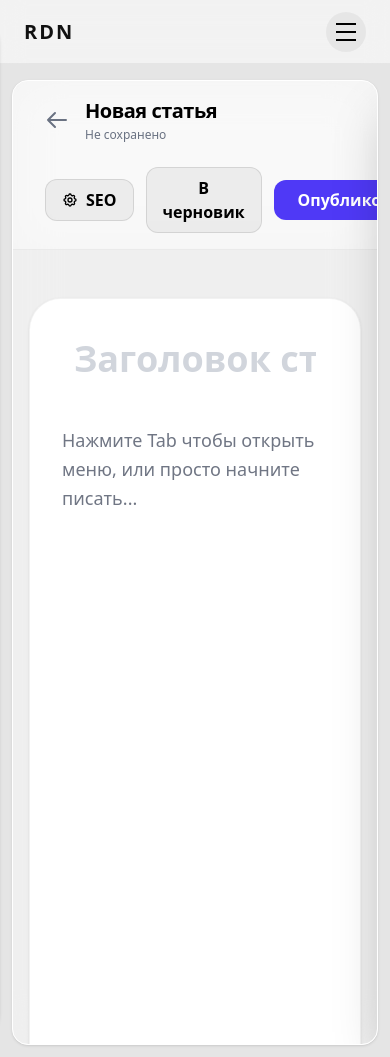
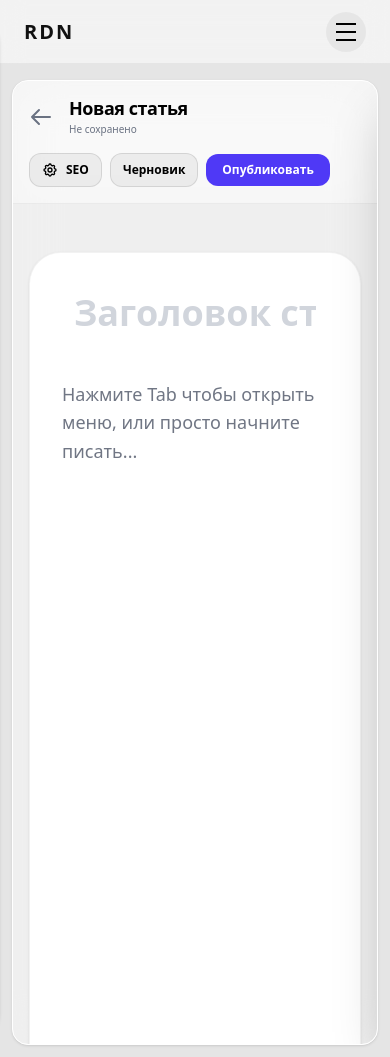
Before and after one commit to lambabydeveloop/rdn3, a Symfony app: template templates/admin/blog/create.html.twig in a window 390 px wide. Run offline with Twig, Linux system fonts and the light colour scheme; the template is opened without the code that fills it, so the values that code supplies are empty; some libraries are stand-ins or nearby versions.

Commit message:
Fix mobile frontend issues: chart labels, SEO panel z-index, button wrapping

```diff
--- a/templates/admin/blog/create.html.twig
+++ b/templates/admin/blog/create.html.twig
@@ -70,52 +70,42 @@
 {% endblock %}
 
 {% block dashboard_content %}
-    <header class="px-8 py-4 flex flex-col md:flex-row md:items-center justify-between gap-6 shrink-0 z-10 border-b border-black/5 dark:border-white/5 bg-white/30 dark:bg-black/30 backdrop-blur-xl sticky top-0">
+    <header class="px-4 md:px-8 py-4 flex flex-col md:flex-row md:items-center justify-between gap-4 shrink-0 z-40 border-b border-black/5 dark:border-white/5 bg-white/30 dark:bg-black/30 backdrop-blur-xl sticky top-0">
         <div class="greeting-anim flex items-center gap-4">
             <a href="{{ path('app_admin_blog_index') }}" class="text-gray-500 hover:text-black dark:hover:text-white transition-colors">
                 <svg class="w-6 h-6" fill="none" viewBox="0 0 24 24" stroke="currentColor"><path stroke-linecap="round" stroke-linejoin="round" stroke-width="2" d="M10 19l-7-7m0 0l7-7m-7 7h18"/></svg>
             </a>
             <div>
-                <h1 class="text-xl font-bold text-black dark:text-white tracking-tight">{{ article is defined ? 'Редактировать статью' : 'Новая статья' }}</h1>
-                <p class="text-gray-500 dark:text-gray-400 text-xs mt-0.5" id="save-status">Не сохранено</p>
+                <h1 class="text-lg md:text-xl font-bold text-black dark:text-white tracking-tight leading-tight">{{ article is defined ? 'Редактировать статью' : 'Новая статья' }}</h1>
+                <p class="text-gray-500 dark:text-gray-400 text-[10px] md:text-xs mt-0.5" id="save-status">Не сохранено</p>
             </div>
         </div>
 
-        <div class="flex items-center gap-3 greeting-anim" style="--stagger: 2;">
-            <button type="button" onclick="document.getElementById('instructions-modal').classList.remove('hidden')" class="text-sm font-medium text-gray-500 hover:text-black dark:hover:text-white transition-colors underline decoration-dashed underline-offset-4 mr-2 hidden sm:block">
-                Инструкция (Markdown)
+        <div class="flex items-center gap-2 md:gap-3 greeting-anim" style="--stagger: 2;">
+            <button type="button" onclick="document.getElementById('instructions-modal').classList.remove('hidden')" class="text-xs font-medium text-gray-500 hover:text-black dark:hover:text-white transition-colors underline decoration-dashed underline-offset-4 mr-2 hidden lg:block whitespace-nowrap">
+                Инструкция (MD)
             </button>
-
-            <button type="button" onclick="toggleSeoPanel()" class="bg-black/5 dark:bg-white/5 border border-black/10 dark:border-white/10 text-black dark:text-white font-semibold py-2 px-4 rounded-xl hover:bg-black/10 dark:hover:bg-white/10 transition-colors flex items-center gap-2">
+            <button type="button" onclick="toggleSeoPanel()" class="bg-black/5 dark:bg-white/5 border border-black/10 dark:border-white/10 text-black dark:text-white font-semibold py-2 px-3 md:px-4 rounded-xl hover:bg-black/10 dark:hover:bg-white/10 transition-colors flex items-center gap-2 text-xs md:text-sm whitespace-nowrap">
                 <svg class="w-4 h-4" fill="none" viewBox="0 0 24 24" stroke="currentColor"><path stroke-linecap="round" stroke-linejoin="round" stroke-width="2" d="M10.325 4.317c.426-1.756 2.924-1.756 3.35 0a1.724 1.724 0 002.573 1.066c1.543-.94 3.31.826 2.37 2.37a1.724 1.724 0 001.065 2.572c1.756.426 1.756 2.924 0 3.35a1.724 1.724 0 00-1.066 2.573c.94 1.543-.826 3.31-2.37 2.37a1.724 1.724 0 00-2.572 1.065c-.426 1.756-2.924 1.756-3.35 0a1.724 1.724 0 00-2.573-1.066c-1.543.94-3.31-.826-2.37-2.37a1.724 1.724 0 00-1.065-2.572c-1.756-.426-1.756-2.924 0-3.35a1.724 1.724 0 001.066-2.573c-.94-1.543.826-3.31 2.37-2.37.996.608 2.296.07 2.572-1.065z"/><path stroke-linecap="round" stroke-linejoin="round" stroke-width="2" d="M15 12a3 3 0 11-6 0 3 3 0 016 0z"/></svg>
                 SEO
             </button>
-            <button id="btn-draft" class="bg-black/5 dark:bg-white/5 border border-black/10 dark:border-white/10 text-black dark:text-white font-semibold py-2 px-4 rounded-xl hover:bg-black/10 dark:hover:bg-white/10 transition-colors">
-                В черновик
+            <button id="btn-draft" class="bg-black/5 dark:bg-white/5 border border-black/10 dark:border-white/10 text-black dark:text-white font-semibold py-2 px-3 md:px-4 rounded-xl hover:bg-black/10 dark:hover:bg-white/10 transition-colors text-xs md:text-sm whitespace-nowrap">
+                Черновик
             </button>
-            <button id="btn-publish" class="bg-indigo-600 text-white font-semibold py-2 px-6 rounded-xl hover:bg-indigo-700 hover:shadow-lg hover:shadow-indigo-500/20 transition-all transform hover:scale-105">
+            <button id="btn-publish" class="bg-indigo-600 text-white font-semibold py-2 px-4 md:px-6 rounded-xl hover:bg-indigo-700 hover:shadow-lg hover:shadow-indigo-500/20 transition-all transform hover:scale-105 text-xs md:text-sm whitespace-nowrap">
                 Опубликовать
             </button>
         </div>
     </header>
 
-    <div class="flex-1 overflow-y-auto px-4 md:px-12 lg:px-24 py-12 z-10 flex gap-8 relative h-full">
-        <!-- Editor Content Area -->
-        <div class="flex-1 max-w-4xl mx-auto w-full flex flex-col min-h-max h-fit bg-white dark:bg-[#1a1a1a] rounded-[2rem] shadow-sm border border-black/5 dark:border-white/5 p-8 md:p-16 transition-all duration-300" id="editor-container">
-            <input type="text" id="article-title" placeholder="Заголовок статьи" class="w-full text-4xl md:text-5xl font-bold bg-transparent border-none outline-none text-black dark:text-white placeholder:text-gray-300 dark:placeholder:text-gray-700 mb-8" value="{{ article is defined ? article.title : '' }}">
-
-            <div id="editorjs" class="font-sans text-black dark:text-gray-200 flex-1 min-h-[70vh]"></div>
-        </div>
-
     <!-- SEO Sidebar Panel -->
-        <aside id="seo-sidebar" class="fixed inset-y-0 right-0 w-80 bg-white/95 dark:bg-[#1a1a1a]/95 backdrop-blur-xl border-l border-black/5 dark:border-white/5 shadow-2xl z-50 transform translate-x-full transition-transform duration-300">
-            <div class="h-full flex flex-col p-6 overflow-y-auto custom-scrollbar">
-
-            <button type="button" onclick="toggleSeoPanel()" class="lg:hidden absolute top-6 right-6 text-gray-400 hover:text-white">
+    <aside id="seo-sidebar" class="fixed inset-y-0 right-0 w-80 bg-white/95 dark:bg-[#1a1a1a]/95 backdrop-blur-3xl border-l border-black/10 dark:border-white/10 shadow-2xl z-[100] transform translate-x-full transition-transform duration-500 ease-[cubic-bezier(0.16,1,0.3,1)]">
+        <div class="h-full flex flex-col p-6 overflow-y-auto custom-scrollbar relative">
+            <button type="button" onclick="toggleSeoPanel()" class="absolute top-6 right-6 text-gray-400 hover:text-black dark:hover:text-white transition-colors">
                 <svg class="w-6 h-6" fill="none" viewBox="0 0 24 24" stroke="currentColor"><path stroke-linecap="round" stroke-linejoin="round" stroke-width="2" d="M6 18L18 6M6 6l12 12"/></svg>
             </button>
 
-            <h3 class="font-bold text-lg mb-6 text-black dark:text-white">Настройки SEO & Мета</h3>
+            <h3 class="font-bold text-xl mb-8 mt-2 text-black dark:text-white tracking-tight">Настройки SEO</h3>
 
             <div class="space-y-5">
                 <div>
@@ -170,10 +160,19 @@
                 {% endif %}
             </div>
         </div>
+    </aside>
+
+    <div class="flex-1 overflow-y-auto px-4 md:px-12 lg:px-24 py-12 z-10 flex gap-8 relative h-full">
+        <!-- Editor Content Area -->
+        <div class="flex-1 max-w-4xl mx-auto w-full flex flex-col min-h-max h-fit bg-white dark:bg-[#1a1a1a] rounded-[2rem] shadow-sm border border-black/5 dark:border-white/5 p-8 md:p-16 transition-all duration-300" id="editor-container">
+            <input type="text" id="article-title" placeholder="Заголовок статьи" class="w-full text-4xl md:text-5xl font-bold bg-transparent border-none outline-none text-black dark:text-white placeholder:text-gray-300 dark:placeholder:text-gray-700 mb-8" value="{{ article is defined ? article.title : '' }}">
+
+            <div id="editorjs" class="font-sans text-black dark:text-gray-200 flex-1 min-h-[70vh]"></div>
+        </div>
     </div>
 
     <!-- Instructions Modal -->
-    <div id="instructions-modal" class="fixed inset-0 z-50 bg-black/60 backdrop-blur-sm hidden items-center justify-center p-4">
+    <div id="instructions-modal" class="fixed inset-0 z-[110] bg-black/60 backdrop-blur-sm hidden items-center justify-center p-4">
         <div class="bg-[#1a1a1a] border border-white/10 rounded-2xl max-w-md w-full shadow-2xl overflow-hidden transform transition-all">
             <div class="p-6 border-b border-white/5 flex justify-between items-center">
                 <h3 class="text-xl font-bold text-white">Markdown shortcuts</h3>
@@ -207,7 +206,7 @@
 
 {% block javascripts %}
     {{ parent() }}
-    <!-- Load Editor.js libraries via local assets for performance -->
+    <!-- Load Editor.js libraries -->
     <script src="{{ asset('assets/libs/editorjs/editorjs.umd.js') }}"></script>
     <script src="{{ asset('assets/libs/editorjs/header.umd.js') }}"></script>
     <script src="{{ asset('assets/libs/editorjs/editorjs-list.umd.js') }}"></script>
--- a/templates/admin/dashboard.html.twig
+++ b/templates/admin/dashboard.html.twig
@@ -147,23 +147,23 @@
 
             {% block dashboard_content %}
             <!-- Dashboard Header -->
-            <header class="px-8 py-6 flex flex-col md:flex-row md:items-center justify-between gap-6 shrink-0 z-10">
+            <header class="px-4 md:px-8 py-4 md:py-6 flex flex-col md:flex-row md:items-center justify-between gap-4 shrink-0 z-10 border-b md:border-none border-black/5 dark:border-white/5">
                 <div class="greeting-anim">
-                    <h1 class="text-3xl font-light text-black dark:text-white tracking-tight">Обзор платформы</h1>
-                    <p class="text-gray-500 dark:text-gray-400 text-sm mt-1">С возвращением! Вот краткая статистика вашего бизнеса.</p>
+                    <h1 class="text-2xl md:text-3xl font-light text-black dark:text-white tracking-tight">Обзор платформы</h1>
+                    <p class="text-gray-500 dark:text-gray-400 text-xs md:text-sm mt-1">С возвращением! Вот краткая статистика вашего бизнеса.</p>
                 </div>
 
                 <div class="flex items-center gap-4 greeting-anim" style="--stagger: 2;">
                     <!-- Search -->
-                    <div class="relative hidden sm:block">
+                    <div class="relative hidden lg:block">
                         <div class="absolute inset-y-0 left-0 pl-3 flex items-center pointer-events-none">
                             <svg class="w-4 h-4 text-gray-400" fill="none" viewBox="0 0 24 24" stroke="currentColor"><path stroke-linecap="round" stroke-linejoin="round" stroke-width="2" d="M21 21l-6-6m2-5a7 7 0 11-14 0 7 7 0 0114 0z"/></svg>
                         </div>
-                        <input type="text" class="bg-white/60 dark:bg-black/40 border border-black/10 dark:border-white/10 rounded-full pl-10 pr-4 py-2 text-sm focus:outline-none focus:ring-2 focus:ring-black/20 dark:focus:ring-white/20 w-64 backdrop-blur-sm transition-all" placeholder="Поиск...">
+                        <input type="text" class="bg-white/60 dark:bg-black/40 border border-black/10 dark:border-white/10 rounded-full pl-10 pr-4 py-2 text-sm focus:outline-none focus:ring-2 focus:ring-black/20 dark:focus:ring-white/20 w-48 xl:w-64 backdrop-blur-sm transition-all" placeholder="Поиск...">
                     </div>
 
                     <!-- Notification -->
-                    <button class="w-10 h-10 rounded-full bg-white/60 dark:bg-black/40 border border-black/10 dark:border-white/10 flex items-center justify-center hover:bg-white transition-colors relative">
+                    <button class="w-10 h-10 rounded-full bg-white/60 dark:bg-black/40 border border-black/10 dark:border-white/10 flex items-center justify-center hover:bg-white transition-colors relative ml-auto md:ml-0">
                         <span class="absolute top-2 right-2.5 w-2 h-2 rounded-full bg-red-500 border border-white dark:border-current"></span>
                         <svg class="w-5 h-5 text-gray-600 dark:text-gray-300" fill="none" viewBox="0 0 24 24" stroke="currentColor"><path stroke-linecap="round" stroke-linejoin="round" stroke-width="2" d="M15 17h5l-1.405-1.405A2.032 2.032 0 0118 14.158V11a6.002 6.002 0 00-4-5.659V5a2 2 0 10-4 0v.341C7.67 6.165 6 8.388 6 11v3.159c0 .538-.214 1.055-.595 1.436L4 17h5m6 0v1a3 3 0 11-6 0v-1m6 0H9"/></svg>
                     </button>
@@ -174,13 +174,13 @@
             <div class="flex-1 overflow-y-auto custom-scrollbar px-8 pb-8 z-10">
 
                 <!-- Time Filter row -->
-                <div class="flex items-center flex-wrap gap-4 mb-8 dashboard-card" style="--stagger: 3;">
-                    <div class="flex bg-black/5 dark:bg-white/5 rounded-full p-1 border border-black/5 dark:border-white/5 transition-all">
-                        <a href="{{ path('app_admin_dashboard', {period: 'day'}) }}" class="px-4 py-1.5 rounded-full text-xs font-semibold transition-all {{ currentPeriod == 'day' ? 'bg-white dark:bg-[#1a1a1a] text-black dark:text-white shadow-sm' : 'text-gray-500 dark:text-gray-400 hover:text-black dark:hover:text-white' }}">День</a>
-                        <a href="{{ path('app_admin_dashboard', {period: 'week'}) }}" class="px-4 py-1.5 rounded-full text-xs font-semibold transition-all {{ currentPeriod == 'week' ? 'bg-white dark:bg-[#1a1a1a] text-black dark:text-white shadow-sm' : 'text-gray-500 dark:text-gray-400 hover:text-black dark:hover:text-white' }}">Неделя</a>
-                        <a href="{{ path('app_admin_dashboard', {period: 'month'}) }}" class="px-4 py-1.5 rounded-full text-xs font-semibold transition-all {{ currentPeriod == 'month' ? 'bg-white dark:bg-[#1a1a1a] text-black dark:text-white shadow-sm' : 'text-gray-500 dark:text-gray-400 hover:text-black dark:hover:text-white' }}">Месяц</a>
-                        <a href="{{ path('app_admin_dashboard', {period: 'year'}) }}" class="px-4 py-1.5 rounded-full text-xs font-semibold transition-all {{ currentPeriod == 'year' ? 'bg-white dark:bg-[#1a1a1a] text-black dark:text-white shadow-sm' : 'text-gray-500 dark:text-gray-400 hover:text-black dark:hover:text-white' }}">Год</a>
-                        <a href="{{ path('app_admin_dashboard', {period: 'all'}) }}" class="px-4 py-1.5 rounded-full text-xs font-semibold transition-all {{ currentPeriod == 'all' or not currentPeriod ? 'bg-white dark:bg-[#1a1a1a] text-black dark:text-white shadow-sm' : 'text-gray-500 dark:text-gray-400 hover:text-black dark:hover:text-white' }}">Всё время</a>
+                <div class="flex items-center gap-4 mb-8 dashboard-card overflow-x-auto pb-2 custom-scrollbar" style="--stagger: 3;">
+                    <div class="flex bg-black/5 dark:bg-white/5 rounded-full p-1 border border-black/5 dark:border-white/5 transition-all flex-shrink-0">
+                        <a href="{{ path('app_admin_dashboard', {period: 'day'}) }}" class="px-4 py-1.5 rounded-full text-xs font-semibold transition-all whitespace-nowrap {{ currentPeriod == 'day' ? 'bg-white dark:bg-[#1a1a1a] text-black dark:text-white shadow-sm' : 'text-gray-500 dark:text-gray-400 hover:text-black dark:hover:text-white' }}">День</a>
+                        <a href="{{ path('app_admin_dashboard', {period: 'week'}) }}" class="px-4 py-1.5 rounded-full text-xs font-semibold transition-all whitespace-nowrap {{ currentPeriod == 'week' ? 'bg-white dark:bg-[#1a1a1a] text-black dark:text-white shadow-sm' : 'text-gray-500 dark:text-gray-400 hover:text-black dark:hover:text-white' }}">Неделя</a>
+                        <a href="{{ path('app_admin_dashboard', {period: 'month'}) }}" class="px-4 py-1.5 rounded-full text-xs font-semibold transition-all whitespace-nowrap {{ currentPeriod == 'month' ? 'bg-white dark:bg-[#1a1a1a] text-black dark:text-white shadow-sm' : 'text-gray-500 dark:text-gray-400 hover:text-black dark:hover:text-white' }}">Месяц</a>
+                        <a href="{{ path('app_admin_dashboard', {period: 'year'}) }}" class="px-4 py-1.5 rounded-full text-xs font-semibold transition-all whitespace-nowrap {{ currentPeriod == 'year' ? 'bg-white dark:bg-[#1a1a1a] text-black dark:text-white shadow-sm' : 'text-gray-500 dark:text-gray-400 hover:text-black dark:hover:text-white' }}">Год</a>
+                        <a href="{{ path('app_admin_dashboard', {period: 'all'}) }}" class="px-4 py-1.5 rounded-full text-xs font-semibold transition-all whitespace-nowrap {{ currentPeriod == 'all' or not currentPeriod ? 'bg-white dark:bg-[#1a1a1a] text-black dark:text-white shadow-sm' : 'text-gray-500 dark:text-gray-400 hover:text-black dark:hover:text-white' }}">Всё время</a>
                     </div>
                 </div>
 
@@ -254,9 +254,9 @@
                                 </div>
                             {% endfor %}
                         </div>
-                        <div class="flex justify-between px-4 pt-4 text-[9px] font-black uppercase tracking-widest text-gray-400 mt-2 border-t border-black/5 dark:border-white/5">
+                        <div class="flex justify-between px-2 md:px-4 pt-4 text-[9px] md:text-[10px] font-black uppercase tracking-widest text-gray-400 mt-2 border-t border-black/5 dark:border-white/5">
                             {% for dp in chartData|default([]) %}
-                                <span class="text-center flex-1">{{ dp.label }}</span>
+                                <span class="text-center flex-1 {% if chartData|length > 8 and loop.index0 is odd %}hidden sm:block{% endif %}">{{ dp.label }}</span>
                             {% endfor %}
                         </div>
                     </div>
```
Also changed, not shown: public/assets/build/app.css. Lines whose indentation alone changed are shown as unchanged.
